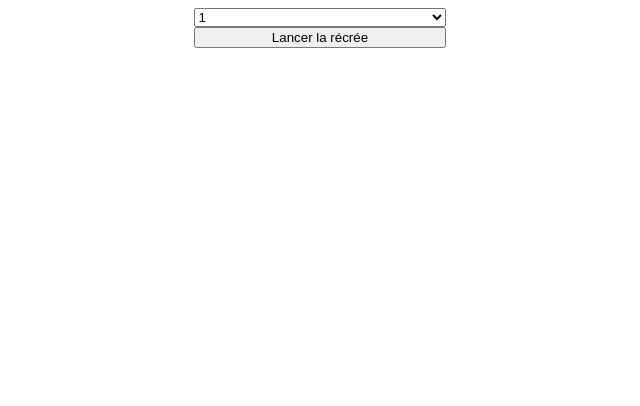
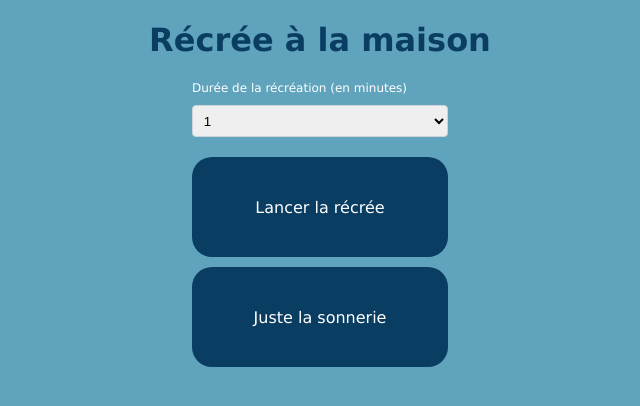
Before and after one commit to fxjollois/recree, a plain HTML site: page index.html in a window 1280 px wide. Shown: the whole page, without its empty margins (320-960 px from the left). Drawn offline with Linux system fonts and the light colour scheme.

Commit message:
v1 avec un peu de style

```diff
--- a/index.html
+++ b/index.html
@@ -3,35 +3,13 @@
     <head>
         <meta charset="utf-8">
         <title>Récrée à la maison</title>
-        <style>
-            #go, #duree {
-                width: 100%;
-            }
-            #conteneur {
-                width: 20%;
-                margin: 0 auto;
-            }
-        </style>
+        <link rel="stylesheet" href="style.css">
+        <script src="script.js"></script>
     </head>
     <body>
-        <script>
-            var audio = new Audio('cloche.mp3');
-            function play() {
-                audio.play();
-                // console.log("sonnerie");
-            }
-
-            function recree() {
-                var x = document.getElementById("duree").selectedIndex,
-                    y = document.getElementById("duree").options,
-                    duree = y[x].text;
-                // console.log("Début de la récrée de " + duree + " minutes");
-                play();
-                // on lance la récrée
-                setTimeout(play, duree * 60 * 1000);
-            }
-        </script>
+        <h1>Récrée à la maison</h1>
         <div id="conteneur">
+            <div id="indication">Durée de la récréation (en minutes)</div>
             <select id="duree">
                 <option>1</option>
                 <option>5</option>
@@ -39,7 +17,8 @@
                 <option>15</option>
                 <option>30</option>
             </select>
-            <button onclick="recree()" id="go">Lancer la récrée</button>
+            <div class="button" onclick="recree()" id="go"><div>Lancer la récrée</div></div>
+            <div class="button" onclick="sonnerie()" id="go"><div>Juste la sonnerie</div></div>
         </div>
     </body>
 </html>
--- /dev/null
+++ b/script.js
@@ -0,0 +1,18 @@
+/*global document,Audio*/
+var audio = new Audio('cloche.mp3');
+
+function play() {
+    audio.play();
+}
+
+function sonnerie() {
+    play();
+}
+
+function recree() {
+    var x = document.getElementById("duree").selectedIndex,
+        y = document.getElementById("duree").options,
+        duree = y[x].text;
+    play();
+    setTimeout(play, duree * 60 * 1000);
+}
--- /dev/null
+++ b/style.css
@@ -0,0 +1,38 @@
+body {
+    margin: 0;
+    padding: 0;
+    background-color: #60a3bc;
+    color: #fff;
+    font-family: Verdana, sans-serif;
+}
+#duree {
+    width: 100%;
+    margin: 10px 0;
+    padding: .5em;
+    border: 1px solid #ced4da;
+    border-radius: .25rem;
+}
+.button {
+    border-radius: 20px;
+    background-color: #0a3d62;
+    vertical-align: middle;
+    text-align: center;
+    margin: 10px 0;
+    height: 100px;
+    cursor: pointer;
+    display: flex; /* contexte sur le parent */
+    flex-direction: column; /* direction d'affichage verticale */
+    justify-content: center; /* alignement vertical */
+}
+#conteneur {
+    width: 20%;
+    margin: 0 auto;
+}
+h1 {
+    text-align: center;
+    color: #0a3d62;
+}
+
+#indication {
+    font-size: .75em;
+}
```
